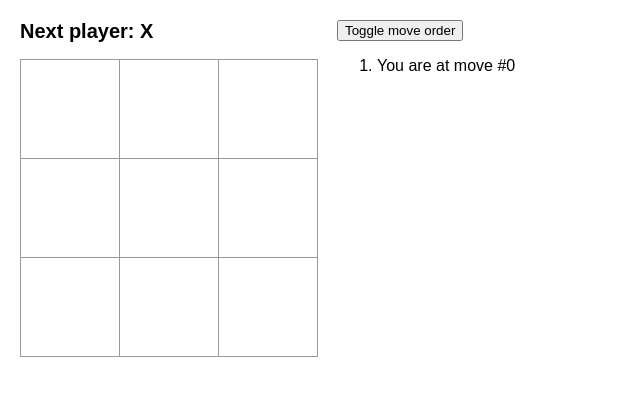
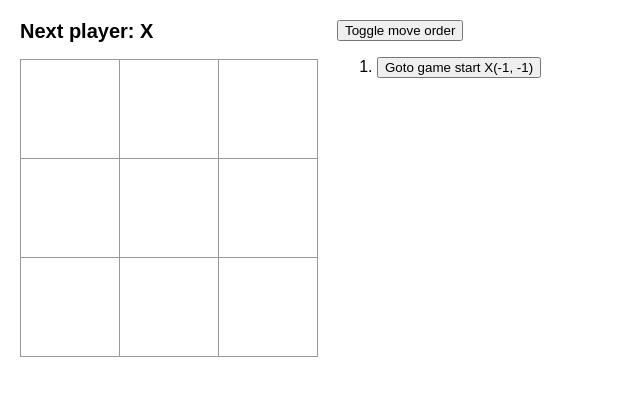
Before and after one commit to raknos13/react-tic-tac-toe, a React (Vite) app: page / in a window 1280 px wide. Shown: the top 396 px of the page, without its empty margins (0-640 px from the left). Built offline with nearby package versions, Linux system fonts and the light colour scheme.

Commit message:
Added coordinates in moves history

```diff
--- a/src/Game.jsx
+++ b/src/Game.jsx
@@ -25,17 +25,16 @@ export default function Game() {
 		const index = squaresInfo.index;
 		const row = Math.floor(index / 3);
 		const col = index % 3;
-		const symbol = index % 2 == 0 ? 'X' : 'O';
-		console.log('index: ', index);
+		const symbol = move % 2 == 0 ? 'X' : 'O';
 		if (move > 0) {
 			description = `Goto move #${move} ${symbol}(${row}, ${col})`;
 		} else {
-			description = "Goto game start (0, 0)";
+			description = `Goto game start ${symbol}(${row}, ${col})`;
 		}
 		return (
 			<li key={move}>
-				{move === currentMove ? (
-					<div>You are at move #{move}</div>
+				{move === currentMove && calculateWinner(squaresInfo) ? (
+					<div>Move {move}: {symbol} to play</div>
 				) : (
 					<button onClick={() => jumpTo(move)}>{description}</button>
 				)}
```
